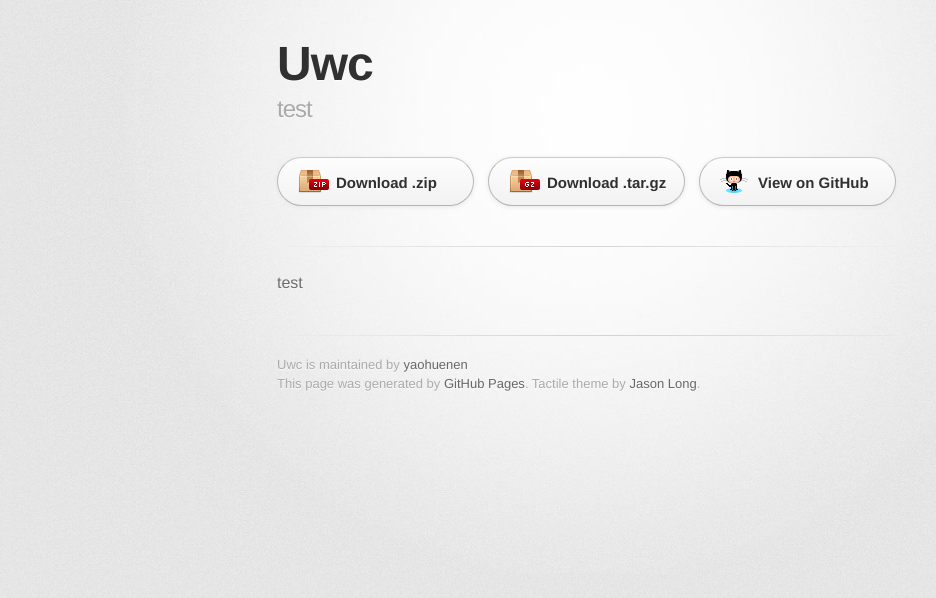
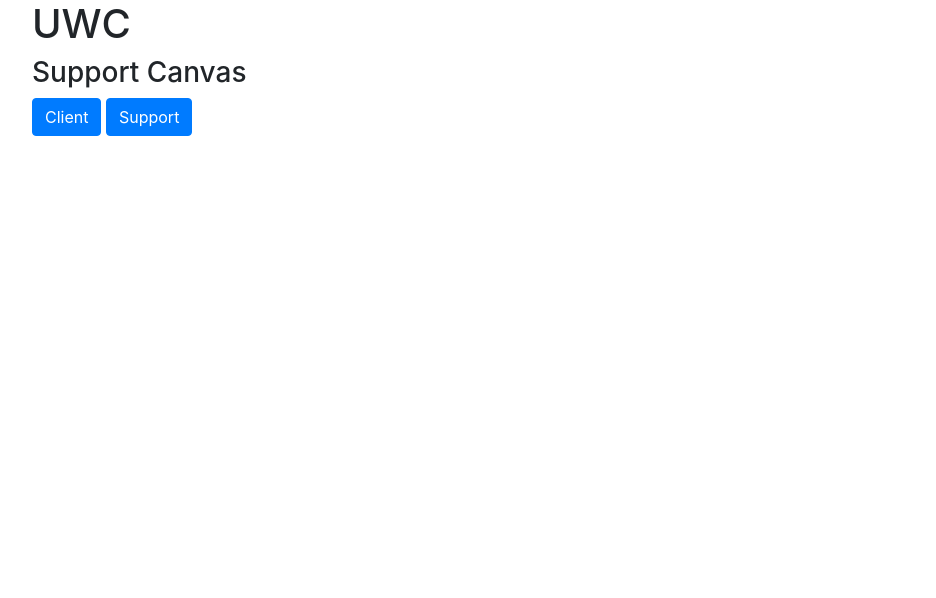
Before and after one commit to yaohuenen/uwc, a plain HTML site: page index.html in a window 1280 px wide. Shown: the whole page, without its empty margins (53-989 px from the left). Drawn offline with nearby package versions, Linux system fonts and the light colour scheme; a web font is replaced by a local one.

Commit message:
Update index.html

```diff
--- a/index.html
+++ b/index.html
@@ -1,46 +1,26 @@
 <!DOCTYPE html>
-<html>
-  <head>
-    <meta charset='utf-8'>
-    <meta http-equiv="X-UA-Compatible" content="chrome=1">
-    <link href='https://fonts.googleapis.com/css?family=Chivo:900' rel='stylesheet' type='text/css'>
-    <link rel="stylesheet" type="text/css" href="stylesheets/stylesheet.css" media="screen" />
-    <link rel="stylesheet" type="text/css" href="stylesheets/pygment_trac.css" media="screen" />
-    <link rel="stylesheet" type="text/css" href="stylesheets/print.css" media="print" />
+<html lang="en">
+<head>
+    <meta charset="utf-8" />
+    <title>Support Canvasr</title>
+    <meta name="viewport" content="width=device-width, initial-scale=1.0" />
+
+    <link type="text/css" href="css/bootstrap.css" rel="stylesheet" />
+    <link type="text/css" href="css/bootstrap-responsive.css" rel="stylesheet" />
+    <link type="text/css" href="css/custom.css" rel="stylesheet" />
     <!--[if lt IE 9]>
-    <script src="//html5shiv.googlecode.com/svn/trunk/html5.js"></script>
+    <script src="http://html5shim.googlecode.com/svn/trunk/html5.client"></script>
     <![endif]-->
-    <title>Uwc by yaohuenen</title>
-  </head>
-
-  <body>
-    <div id="container">
-      <div class="inner">
-
-        <header>
-          <h1>Uwc</h1>
-          <h2>test</h2>
-        </header>
-
-        <section id="downloads" class="clearfix">
-          <a href="https://github.com/yaohuenen/uwc/zipball/master" id="download-zip" class="button"><span>Download .zip</span></a>
-          <a href="https://github.com/yaohuenen/uwc/tarball/master" id="download-tar-gz" class="button"><span>Download .tar.gz</span></a>
-          <a href="https://github.com/yaohuenen/uwc" id="view-on-github" class="button"><span>View on GitHub</span></a>
-        </section>
-
-        <hr>
-
-        <section id="main_content">
-          <p>test</p>
-        </section>
-
-        <footer>
-          Uwc is maintained by <a href="https://github.com/yaohuenen">yaohuenen</a><br>
-          This page was generated by <a href="http://pages.github.com">GitHub Pages</a>. Tactile theme by <a href="http://twitter.com/jasonlong">Jason Long</a>.
-        </footer>
-
-
-      </div>
+</head>
+<body>
+    <div class="container" id="home">
+        <h1>UWC</h1>
+        <h3>Support Canvas</h3>
+        <p>
+            <a class="btn btn-primary btn-large" href="client.html">Client</a>
+            <a class="btn btn-primary btn-large" href="support.html">Support</a>
+        </p>
     </div>
-  </body>
+<script type="text/javascript" src="js/bootstrap.min.js"></script>
+</body>
 </html>
```
